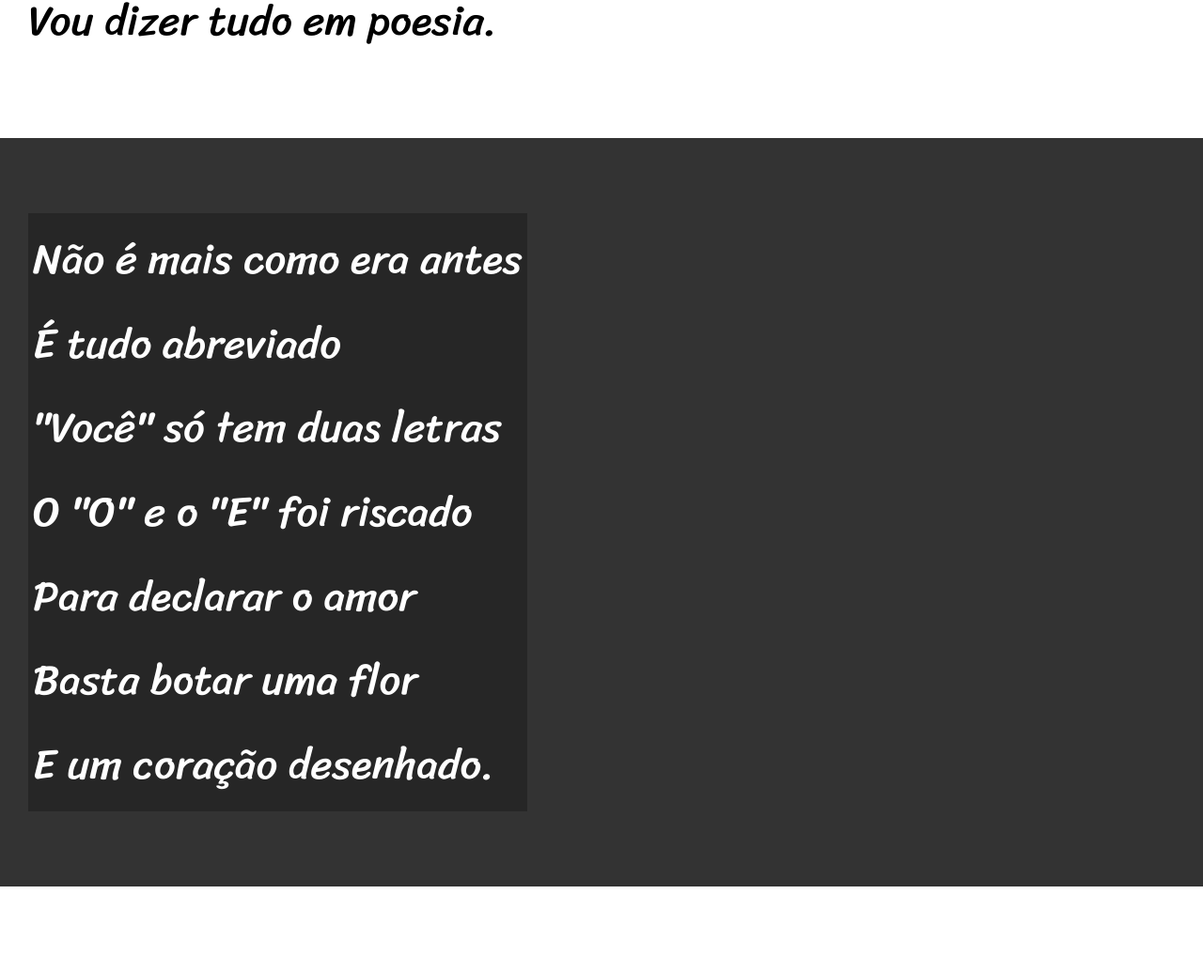
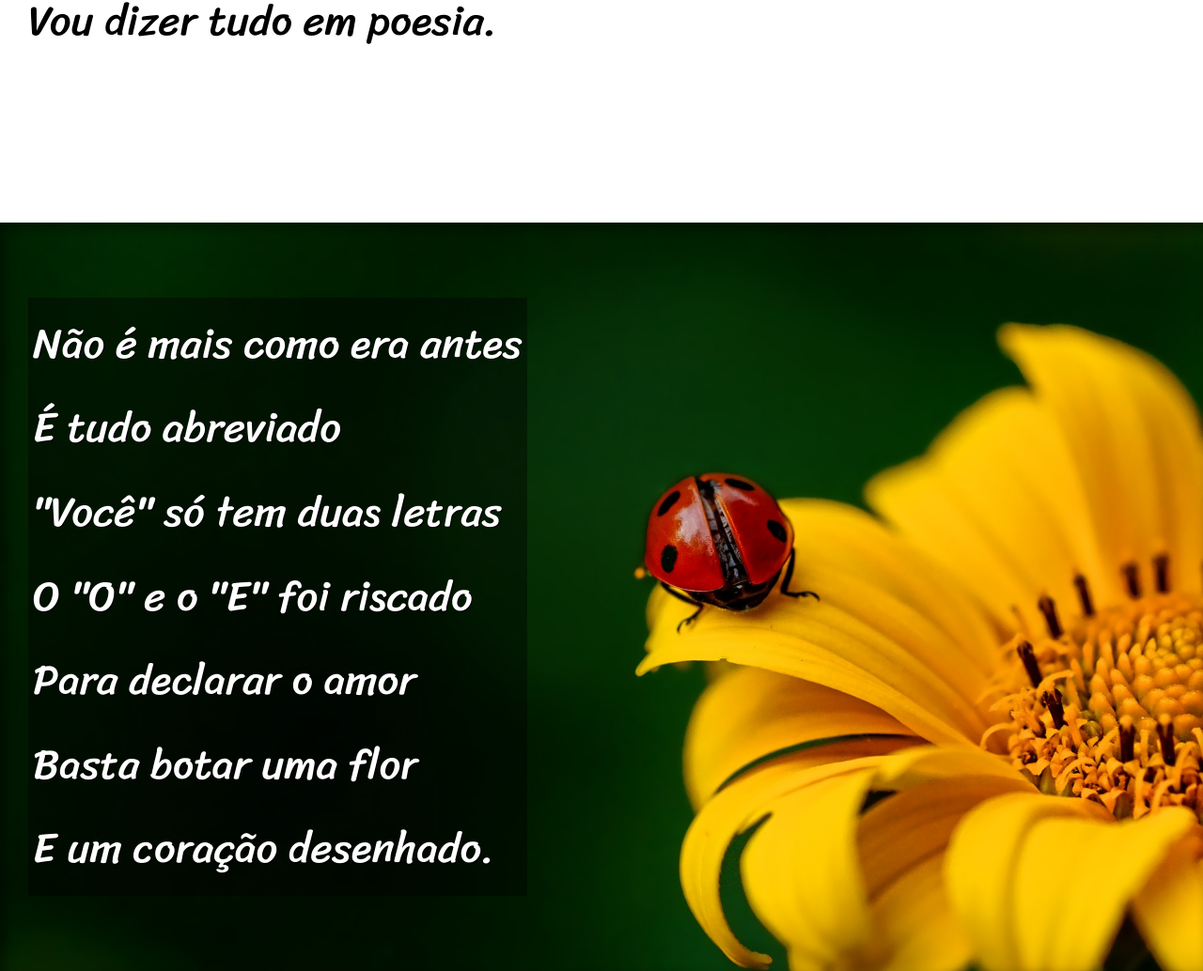
Before and after one commit to Julio-V-Lira/Html-CSS, a plain HTML site: page Desafios/desafio 12/index.html in a window 1280 px wide. Shown: the part 847-1881 px from the top of the page at 94% size. Drawn offline with Linux system fonts and the light colour scheme.

Commit message:
cordel moderno

```diff
--- a/Desafios/desafio 12/estilo/style.css
+++ b/Desafios/desafio 12/estilo/style.css
@@ -47,6 +47,9 @@ section{
     font-family: var(--font3);
     font-size: 3.5vw;
 }
+section > p{
+    padding-bottom: 2em;
+}
 section.normal{
     background-color: white;
     color: black;
@@ -54,11 +57,26 @@ section.normal{
 section.imagem{
     background-color: rgb(51, 51, 51);
     color: white;
+    background-position: right center;
+    background-size: cover;
+    box-shadow: inset 6px 6px 13px 0px rgba(0, 0, 0, 0.445) ;
+    background-attachment: fixed;
 }
 section.imagem > p{
     display: inline-block;
-    background-color: rgba(0, 0, 0, 0.253);
+    background-color: rgba(0, 0, 0, 0.404);
     padding: 5px;
+    text-shadow: 1px 1px 0px black;
+}
+section#img01{
+    background-image: url(../imagens/background001.jpg);
+
+
+}
+section#img02{
+    background-image: url(../imagens/background002.jpg);
+
+
 }
 footer {
     background-color: black;
--- a/Desafios/desafio 12/index.html
+++ b/Desafios/desafio 12/index.html
@@ -28,7 +28,7 @@
 
 
 
-    <section class="imagem">
+    <section class="imagem" id="img01">
         <p>
             Não é mais como era antes <br>
             É tudo abreviado <br>
@@ -66,7 +66,7 @@
 
 
 
-    <section class="imagem">
+    <section class="imagem" id="img02">
         <p>
             Tenho saudade das cartas <br>
             Escritas com a própria mão <br>
```
